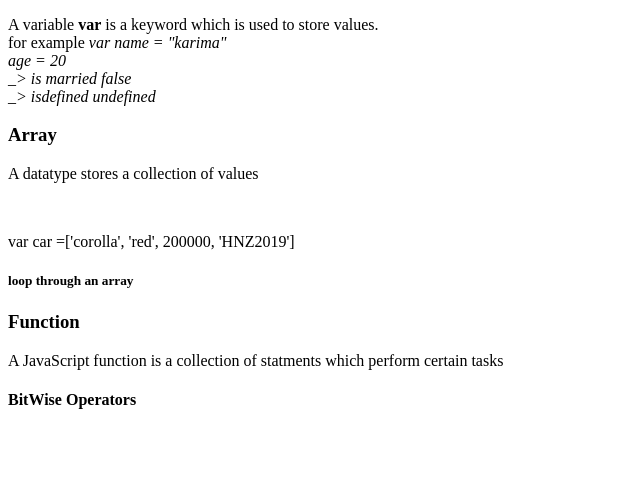
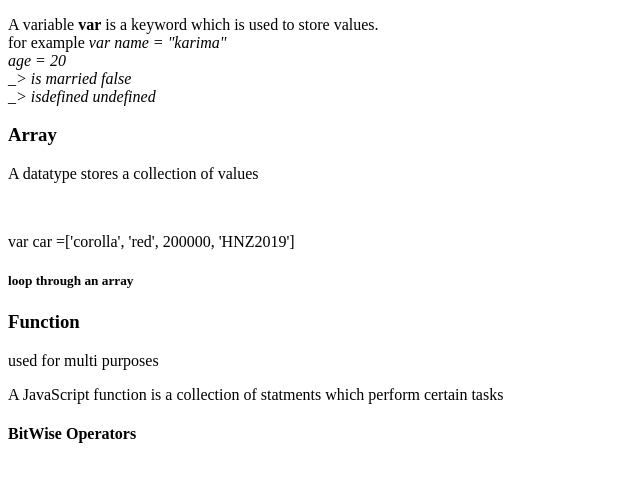
Before and after one commit to sher-kairm/gitPractice, a plain HTML site: page index.html in a window 1280 px wide. Shown: the part 80-562 px from the top of the page, without its empty margins (0-640 px from the left). Drawn offline with Linux system fonts and the light colour scheme.

Commit message:
add a paragraph

```diff
--- a/index.html
+++ b/index.html
@@ -16,6 +16,7 @@
         <h5>loop through an array</h5>
     </p>
     <h3>Function</h3>
+    <p>used for multi purposes</p>
     <p>A JavaScript function is a collection of statments which perform certain tasks</p>
     <h4>BitWise Operators</h4>
     <script src="main.js"></script>
```
